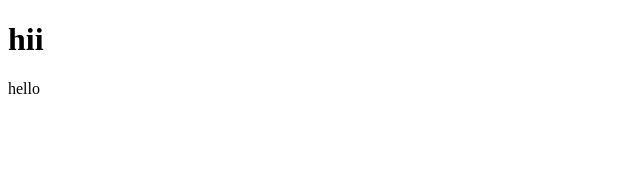
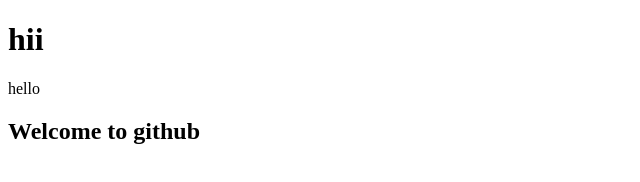
Before and after one commit to Sumedha-Bhat14/task-html, a plain HTML site: page index.html in a window 1280 px wide. Shown: the whole page, without its empty margins (0-640 px from the left). Drawn offline with Linux system fonts and the light colour scheme.

Commit message:
p and h tag are added

```diff
--- a/index.html
+++ b/index.html
@@ -8,5 +8,6 @@
 <body>
     <h1>hii</h1>
     <p>hello</p>
+    <h2> Welcome to github </h2>
 </body>
 </html>
```
